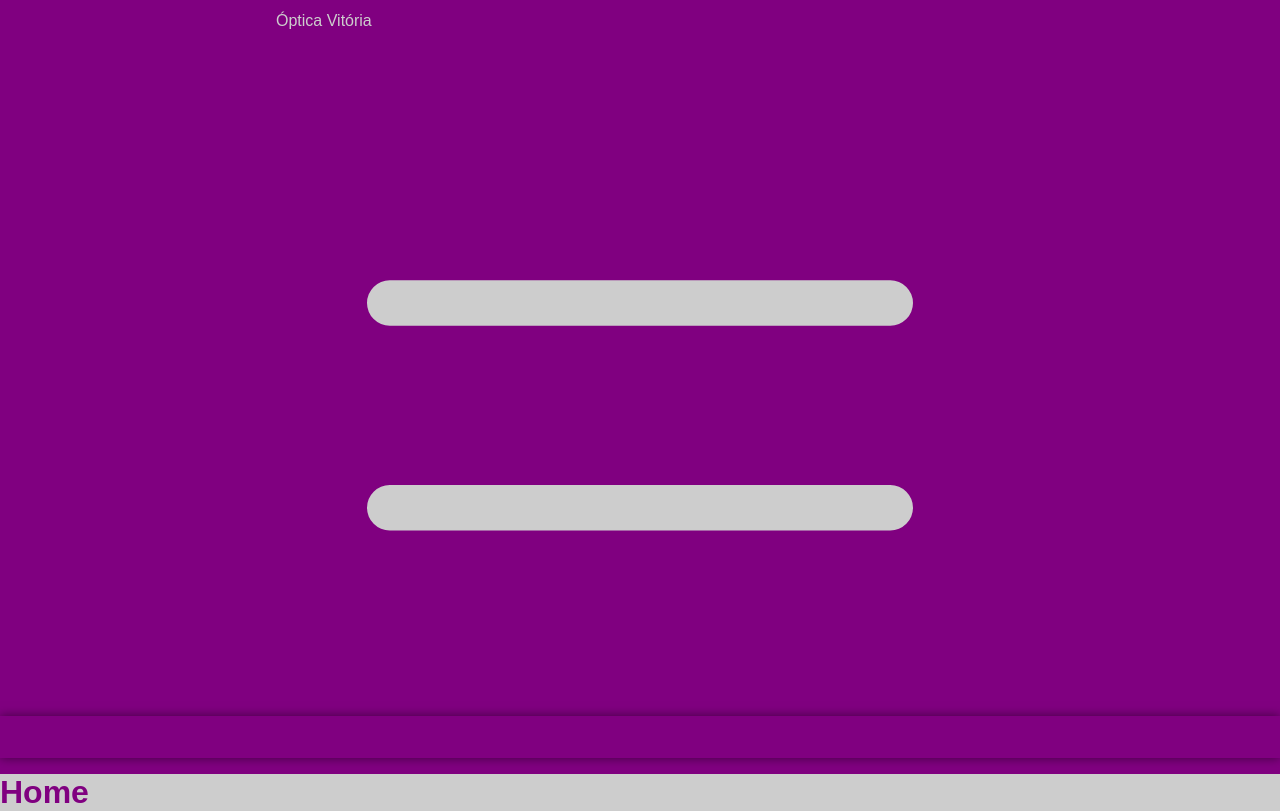
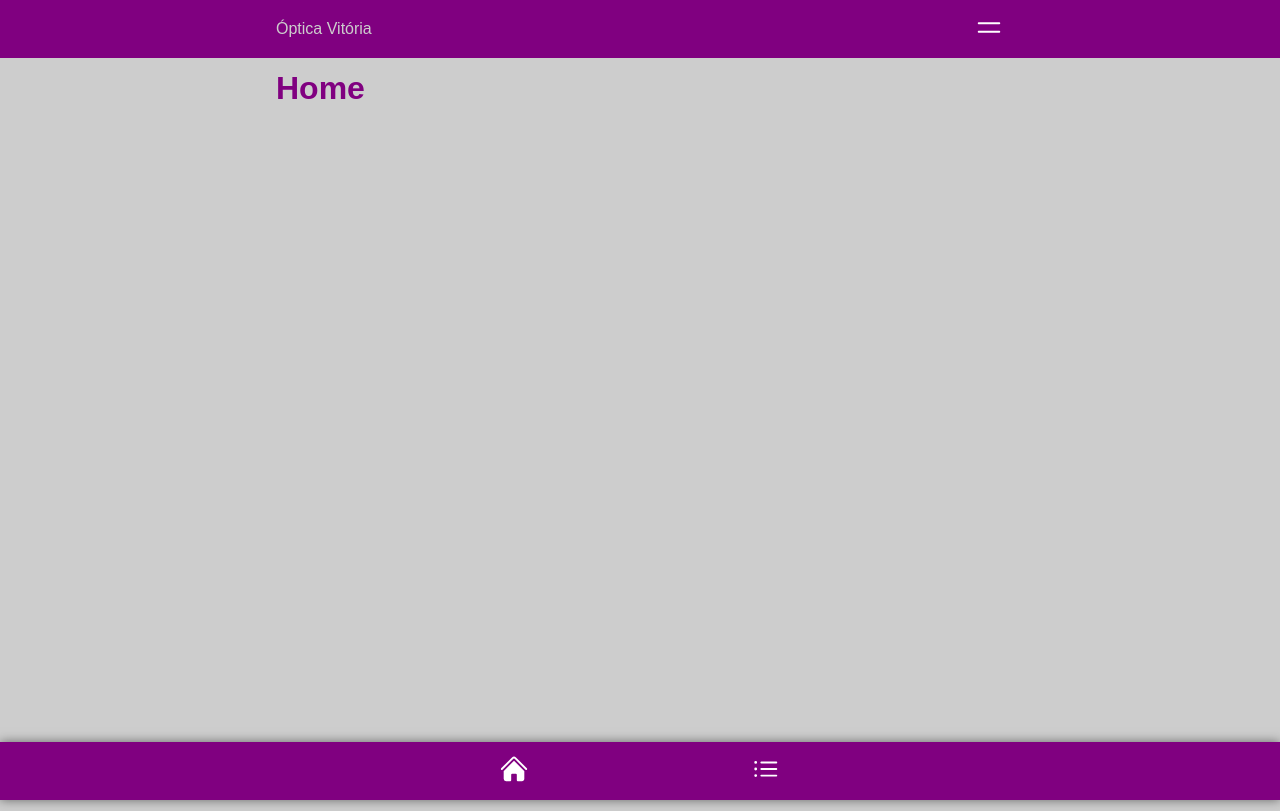
Before and after one commit to gvao/optica-vitoria, a Next.js app: page / in a window 1280 px wide. Built offline with nearby package versions, Linux system fonts and the light colour scheme.

Commit message:
updated layout

```diff
--- a/src/app/layout.tsx
+++ b/src/app/layout.tsx
@@ -1,6 +1,8 @@
 import './styles/globals.css'
+
 import { Header } from './components/header'
 import { Nav } from './components/nav'
+import { Container } from '@/common/container'
 
 export const metadata = {
   title: 'Óptica Vitória',
@@ -17,7 +19,9 @@ export default function RootLayout({ children }: {
         <Header />
 
         <main>
-          {children}
+          <Container>
+            {children}
+          </Container>
         </main>
 
         <Nav />
--- a/src/app/page.tsx
+++ b/src/app/page.tsx
@@ -5,6 +5,7 @@ export default function Home() {
   return (
     <main>
       <h1>Home</h1>
+
     </main>
   )
 }
--- a/src/app/styles/layout.module.css
+++ b/src/app/styles/layout.module.css
@@ -1,22 +1,27 @@
+
 .nav {
     width: 100%;
     box-shadow: 0px 0px 10px rgba(0, 0, 0, 0.5);
     background-color: var(--color-primary);
+    color: var(--color-secondary-100);
 
     position: fixed;
-    transform: translateY(-100%);
     bottom: 0;
     left: 0;
 }
 
 .navContainer {
     display: flex;
-    justify-content: space-between;
+    justify-content: space-evenly;
+    align-items: center;
 }
 
-.nav a {
+.icon {
     text-decoration: none;
     color: white;
+
+    width: 30px;
+    height: 30px;
 }
 
 /* header */
@@ -24,9 +29,11 @@
 .header {
     width: 100%;
     background-color: var(--color-primary);
-    color: var(--color-secondary-100)
+    color: var(--color-secondary-100);
 }
 
 .headerContainer {
-
+    display: flex;
+    justify-content: space-between;
+    align-items: center;
 }
```
